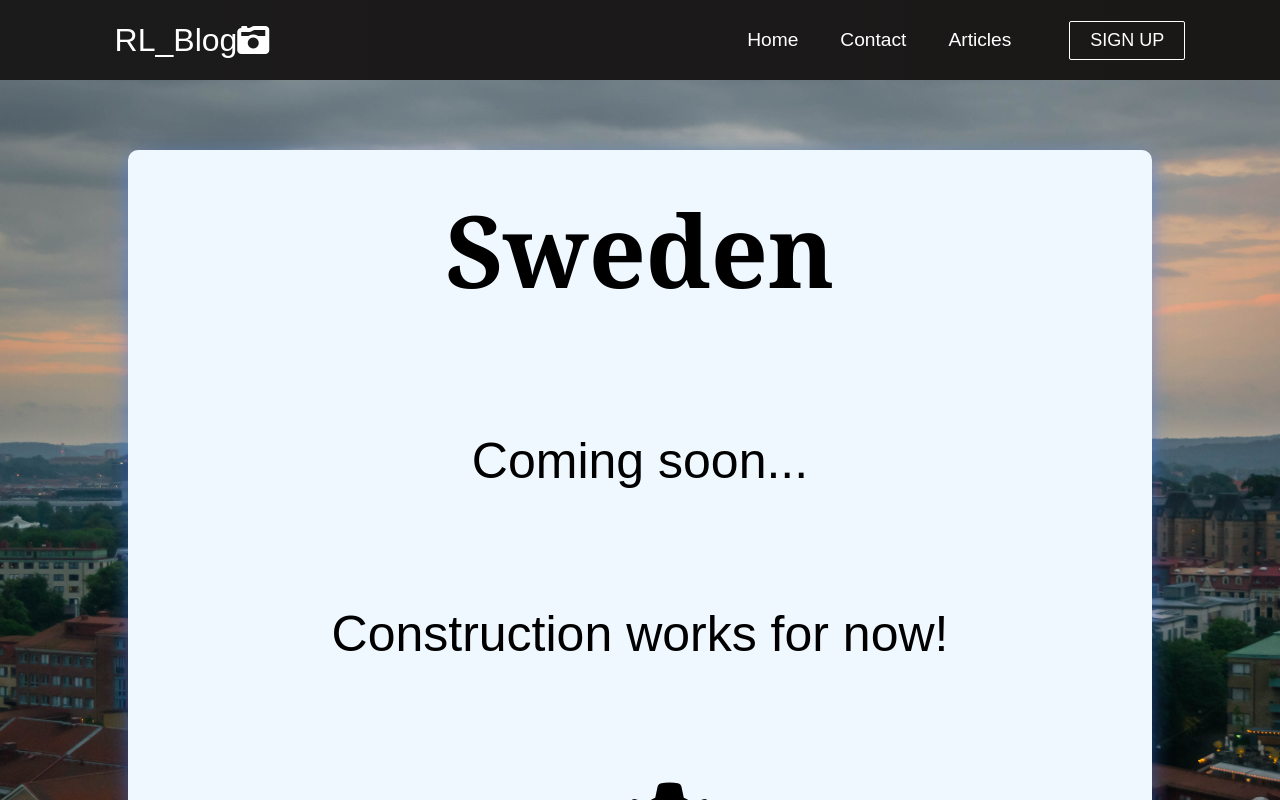
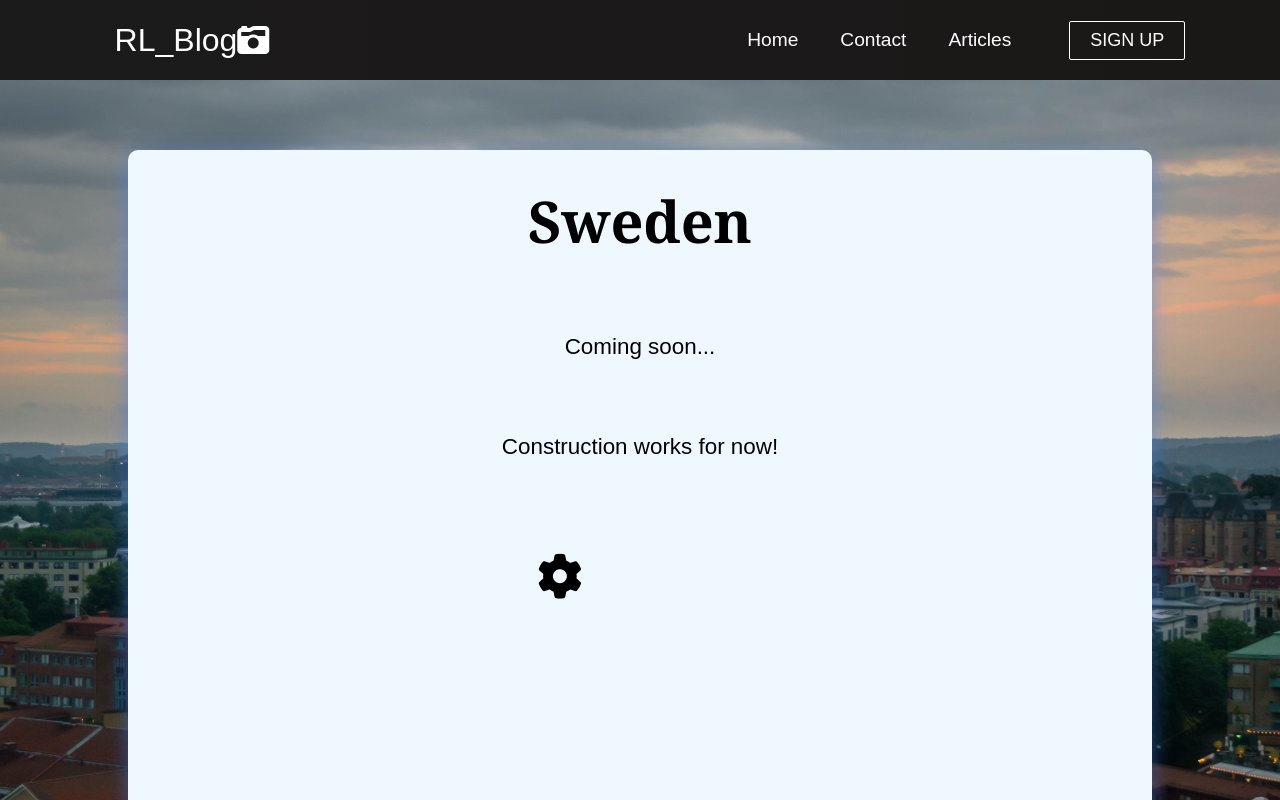
Before and after one commit to ZileMaster/Website1, a React (Create React App) app: page /articles/svenska in a window 1280 px wide. Shown: the top 800 px of the page. Built offline with nearby package versions, Linux system fonts and the light colour scheme.

Commit message:
SeventhCommit

```diff
--- a/src/App.css
+++ b/src/App.css
@@ -32,7 +32,7 @@
     background-repeat: no-repeat;
     color: #fff;
     min-width: 300px;
-    min-height: 500px;
+    min-height: 830px;
   }
 
   .contact-head{
@@ -113,7 +113,7 @@
     display: block;
     margin: auto;
     min-height: 600px;
-    min-width: 400;
+    min-width: 400px;
   }
 
   .sign-up-text-h1{
--- a/src/components/pages/subpages/Subpages.css
+++ b/src/components/pages/subpages/Subpages.css
@@ -10,11 +10,10 @@
     height: 110vh;
     align-items: center;
     justify-content: center;
-    font-size: 3rem;
     display: block;
     margin: auto;
-    min-height: 600px;
-    min-width: 400;
+    min-width: 300px;
+    min-height: 800px;
   }
 
 .avala{
@@ -23,7 +22,7 @@
     background-size: cover;
     background-repeat: no-repeat;
     color: #fff;
-    font-size: 100px;
+    font-size: 400%;
 }
 
 .greece{
@@ -32,7 +31,7 @@
     background-size: cover;
     background-repeat: no-repeat;
     color: #fff;
-    font-size: 100px;
+    font-size: 400%;
 }
 
 .kusadasi{
@@ -41,7 +40,7 @@
     background-size: cover;
     background-repeat: no-repeat;
     color: #fff;
-    font-size: 100px;
+    font-size: 400%;
 }
 
 .budapest{
@@ -50,7 +49,7 @@
     background-size: cover;
     background-repeat: no-repeat;
     color: #fff;
-    font-size: 100px;
+    font-size: 400%;
 }
 
 .sweden{
@@ -59,7 +58,7 @@
     background-size: cover;
     background-repeat: no-repeat;
     color: #fff;
-    font-size: 100px;
+    font-size: 400%;
 }
 
 .novi-sad{background: url('/public/images/ImagesNovisad1/DSC_1149.jpg') center center/cover fixed;
@@ -67,11 +66,13 @@
     background-size: cover;
     background-repeat: no-repeat;
     color: #fff;
-    font-size: 100px;
+    font-size: 400%;
 }
 
 .midpage{
     position: relative;
+    height: 80%;
+    width: 80%;
     top: 8%;
     bottom: 8%;
     margin-left: 10%;
@@ -85,16 +86,17 @@
     font-family: Cambria, Cochin, Georgia, Times, 'Times New Roman', serif;
     padding-top: 3%;
     color: black;
-    font-size: 100px;
+    font-size: 90%;
 }
 
 .midpage-text{
     color: black;
-    font-size: 50px;
+    font-size: 35%;
     text-align: center;
 }
 
 .midpage-gear{
     color: black;
-    margin-left: 48%;
+    font-size: 70%;
+    margin-left: 40%;
 }
```
